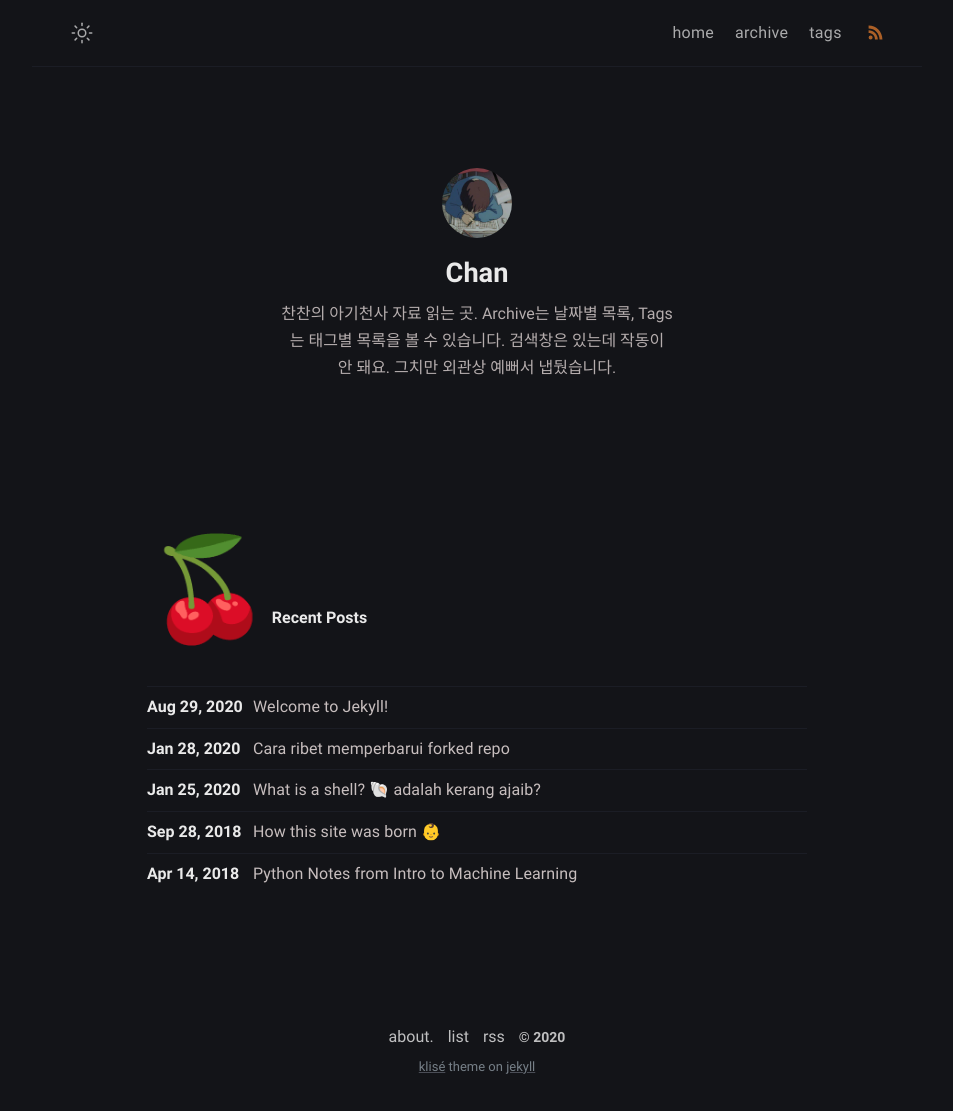
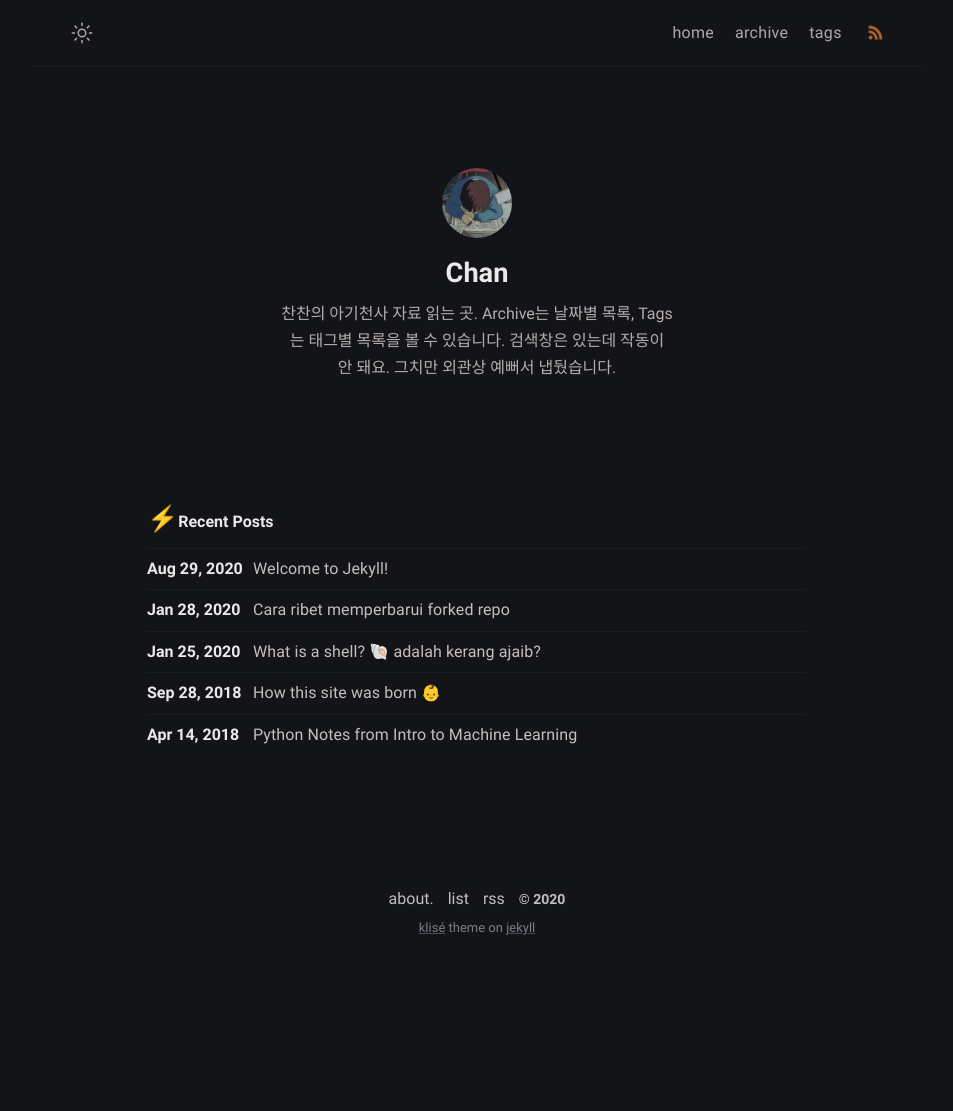
Before and after one commit to iwdstry/yeieje, a Jekyll site: the page built from index.md, in a window 1280 px wide. Shown: the whole page, without its empty margins (163-1116 px from the left). Built offline with Jekyll 4.4.1, drawn with Linux system fonts in a browser that asks for light colours; after the commit the page ends 972 px from its top, so only the background shows below that.

Commit message:
Create home.html

```diff
--- a/_layouts/home.html
+++ b/_layouts/home.html
@@ -3,7 +3,7 @@ layout: default
 home: true
 ---
 
-<h3 class="posts-item-note" aria-label="Recent Posts"><span style='font-size:100px;'>&#127826;</span>Recent Posts</h3>
+<h3 class="posts-item-note" aria-label="Recent Posts"><span style='font-size:25px;'>&#9889;</span>Recent Posts</h3>
 {%- for post in site.posts limit: site.number_of_posts -%}
 <article class="post-item">
   <span class="post-item-date">{{ post.date | date: "%b %d, %Y" }}</span>
```
